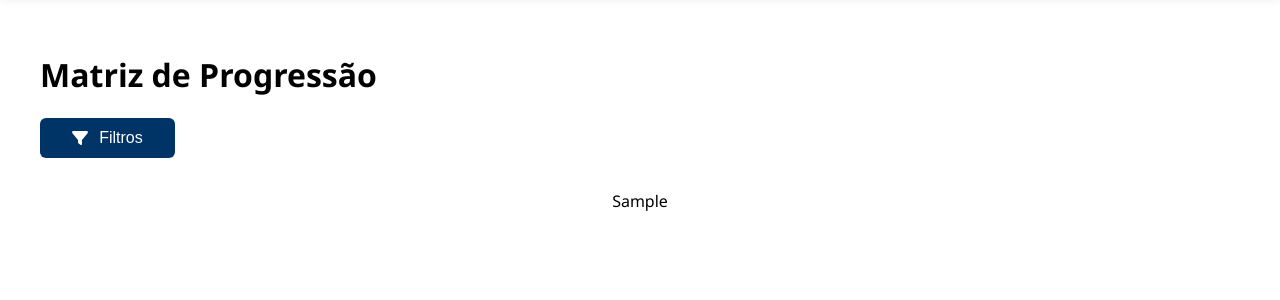
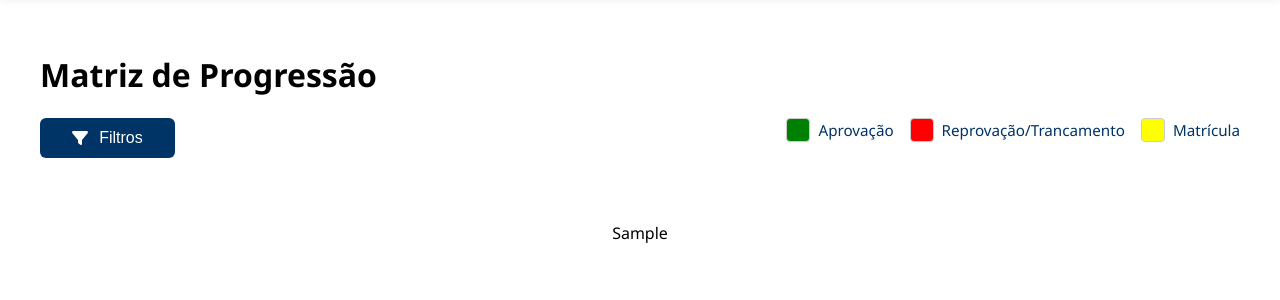
Before and after one commit to luccabcarvalho/Projeto-PRADIG-2025, a Django app: template sistemaDeAnaliseAcademicaUnirio/visualizacoes/templates/heatmap_desempenho.html in a window 1280 px wide. Shown: the part 49-349 px from the top of the page. Run offline with Django 5.2, Linux system fonts and the light colour scheme; the template is opened without the code that fills it: most values are stand-ins (such as "Sample title", 1, 10 or a date in 2020); some libraries are stand-ins or nearby versions.

Commit message:
adicionar categorias à página da matriz de progressão

```diff
--- a/sistemaDeAnaliseAcademicaUnirio/visualizacoes/templates/heatmap_desempenho.html
+++ b/sistemaDeAnaliseAcademicaUnirio/visualizacoes/templates/heatmap_desempenho.html
@@ -103,6 +103,7 @@
 {% endblock %}
 {% block content %}
 <h1 style="color:#000000;">Matriz de Progressão</h1>
+<div style="display: flex; justify-content: space-between; align-items: flex-start; margin-bottom: 2em;">
     <div class="filtros-dropdown">
         <button class="filtros-btn" type="button">
             <i class="fas fa-filter"></i> Filtros
@@ -137,6 +138,23 @@
             </form>
         </div>
     </div>
+    <div style="display: flex; align-items: center; gap: 1.5em; min-width: 220px;">
+        <div style="display: flex; gap: 1em; align-items: center;">
+            <div style="display: flex; align-items: center; gap: 0.5em;">
+                <div style="width: 22px; height: 22px; background: green; border-radius: 4px; border: 1px solid #ccc;"></div>
+                <span style="color: #003366; font-size: 0.95em;">Aprovação</span>
+            </div>
+            <div style="display: flex; align-items: center; gap: 0.5em;">
+                <div style="width: 22px; height: 22px; background: red; border-radius: 4px; border: 1px solid #ccc;"></div>
+                <span style="color: #003366; font-size: 0.95em;">Reprovação/Trancamento</span>
+            </div>
+            <div style="display: flex; align-items: center; gap: 0.5em;">
+                <div style="width: 22px; height: 22px; background: yellow; border-radius: 4px; border: 1px solid #ccc;"></div>
+                <span style="color: #003366; font-size: 0.95em;">Matrícula</span>
+            </div>
+        </div>
+    </div>
+</div>
 <div style="display: flex; justify-content: center; width: 100%;">
     {{ plot_div|safe }}
 </div>
```
Lines whose indentation alone changed are shown as unchanged.
